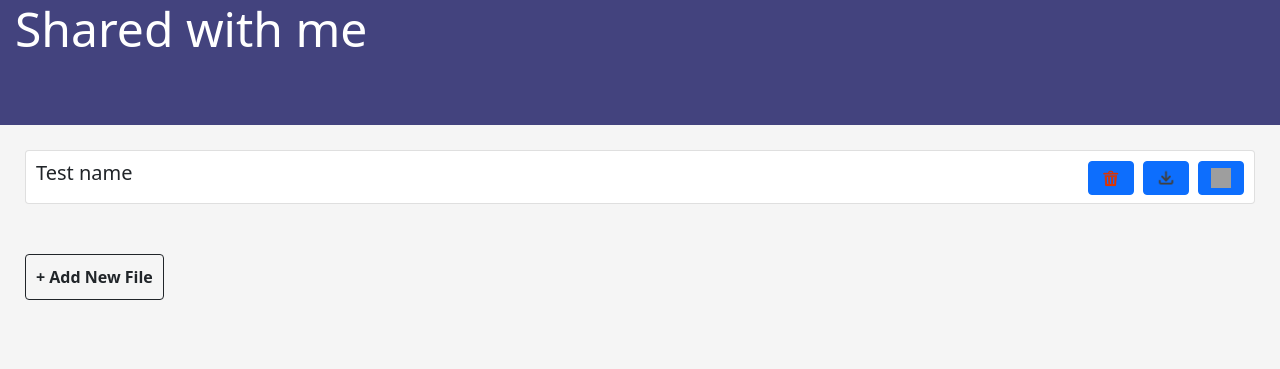
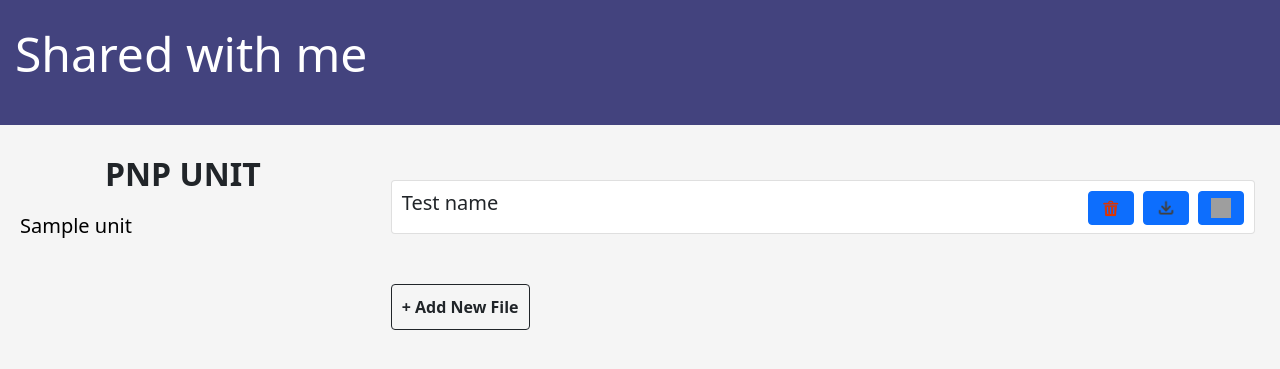
Before and after one commit to Aserohijos84/DevTam, a PHP site: page /content.php in a window 1280 px wide. Shown: the top 369 px of the page. Run offline with PHP 8.4, Linux system fonts and the light colour scheme; the visitor is signed in with stand-in values (Sample User, id 1); tables that the repository leaves empty or names only in its code hold one stand-in row (values such as "Sample post"); grey boxes are pictures that could not be loaded.

Commit message:
updated 10/11/21 7:35 pm

```diff
--- a/Resources/css/lnInp.css
+++ b/Resources/css/lnInp.css
@@ -13,7 +13,6 @@ background:  white;
 color: rgb(67, 67, 126);
 transition: 0.4s;
 }
-
 
 @keyframes bg{
     0%{
--- /dev/null
+++ b/Resources/css/lnInp2.css
@@ -0,0 +1,17 @@
+.column-content {
+  font-size: 20px;
+  padding-left:
+  20px;
+  padding-top:
+  10px;
+  padding-bottom: 10px;
+  color: black;
+  background-color: #F5f5f5;
+  transition: 3s;
+}
+
+.column-content:hover{
+  color: white;
+  background-color: rgb(67, 67, 126);
+  transition: .3s;
+}
--- a/content.php
+++ b/content.php
@@ -5,25 +5,61 @@ session_start();
     <head>
       <link href="https://cdn.jsdelivr.net/npm/bootstrap@5.1.2/dist/css/bootstrap.min.css" rel="stylesheet" integrity="sha384-uWxY/CJNBR+1zjPWmfnSnVxwRheevXITnMqoEIeG1LJrdI0GlVs/9cVSyPYXdcSF" crossorigin="anonymous">
       <script src="https://cdn.jsdelivr.net/npm/bootstrap@5.1.2/dist/js/bootstrap.bundle.min.js" integrity="sha384-kQtW33rZJAHjgefvhyyzcGF3C5TFyBQBA13V1RKPf4uH+bwyzQxZ6CmMZHmNBEfJ" crossorigin="anonymous"></script>
+      <script>
+           function refreshTime() {
+               const timeDisplay = document.getElementById("time");
+               const dateString = new Date().toLocaleString();
+               const formattedString = dateString.replace(", ", " - ");
+               timeDisplay.textContent = formattedString;
+           }
+           setInterval(refreshTime, 1000);
+       </script>
+      <link rel="stylesheet" href="Resources/css/lnInp2.css" type="text/css">
+
+
 
     </head>
     <body style="background-color: rgb(245, 245, 245);">
-        <div style="width: 100%; height: 125px; position: relative; top: 0; left: 0%; background-color: rgb(67, 67, 126);">
-            <h1 style="bottom: 0; margin-left: 15px; position: relative; font-size: xxx-large; color: white;">
+        <div style="width: 100%; height: 125px; position: relative; top: 0; left: 0%; background-color: rgb(67, 67, 126); margin-bottom: 30px;">
+            <h1 style="bottom: 0; margin-left: 15px; padding-top: 25px; position: relative; font-size: xxx-large; color: white;">
               Shared with me
             </h1>
         </div>
 
+        <div class="column-divider" style="display: flex; width: 100%; height: auto; ">
+          <div class="column-units" style="width: 40%; height: 100%; border-right: 2px;">
+            <div class="column-title-holder" style="text-align: center;">
+              <h2><b>PNP UNIT</b></h2>
+            </div>
+            <div class="column-content-holder" >
+              <?php
+              include 'database.php';
+
+              $pnp_account_no= $_SESSION["pnp_account_no"];
+              $pnp_unit_id= $_SESSION["pnp_unit_id"];
+              $sqlPNPUnitCards=mysqli_query($conn," SELECT * FROM `pnp_unit`");
+
+              if(mysqli_num_rows($sqlPNPUnitCards) > 0){
+                while($rowsPNPUnitCards  = mysqli_fetch_assoc($sqlPNPUnitCards)){
+                  echo '  <div class="column-content" id= "'.$rowsPNPUnitCards['pnp_unit_id'].'">'.$rowsPNPUnitCards['pnp_unit_name'].'</div> ';
+                    }
+                  }
+        ?>
+            </div>
+          </div>
+          <div class="column-shared-files" style="width: 100%;">
             <div class="card" style="width: auto; margin: 25px; padding: 10px;">
               <h5>Test name</h5>
               <button style="position:absolute; right: 10px;" type="button" class="btn btn-primary" data-bs-toggle="modal" data-bs-target="#configFile"><img src="Resources/imgs/gear.png"  width="20px" height="20px"></button>
               <button style="position:absolute; right: 65px;" type="button" class="btn btn-primary"><img src="Resources/imgs/download.png"  width="20px" height="20px"></button>
               <button style="position:absolute; right: 120px;" type="button" class="btn btn-primary"><img src="Resources/imgs/delete.png"  width="20px" height="20px"></button>
+
           </div>
-
           <button type="button" class="btn btn-outline-dark" data-bs-toggle="modal" data-bs-target="#upload" style="width: auto; margin: 25px; padding: 10px; font-weight: bolder;">
             + Add New File
           </button>
+          </div>
+        </div>
         <!-- Modal -->
         <div class="modal fade" id="upload" tabindex="-1" aria-labelledby="uploadFile" aria-hidden="true">
           <div class="modal-dialog">
@@ -47,7 +83,6 @@ session_start();
             </div>
           </div>
         </div>
-
         <div class="modal fade" id="configFile" tabindex="-1" aria-labelledby="conf" aria-hidden="true">
           <div class="modal-dialog">
             <div class="modal-content">
```
Also changed, not shown: Resources/css/task.css (added, +53 -0 lines), home.php (+18 -3 lines), listtask.php (added, +21 -0 lines). Lines whose indentation alone changed are shown as unchanged.
